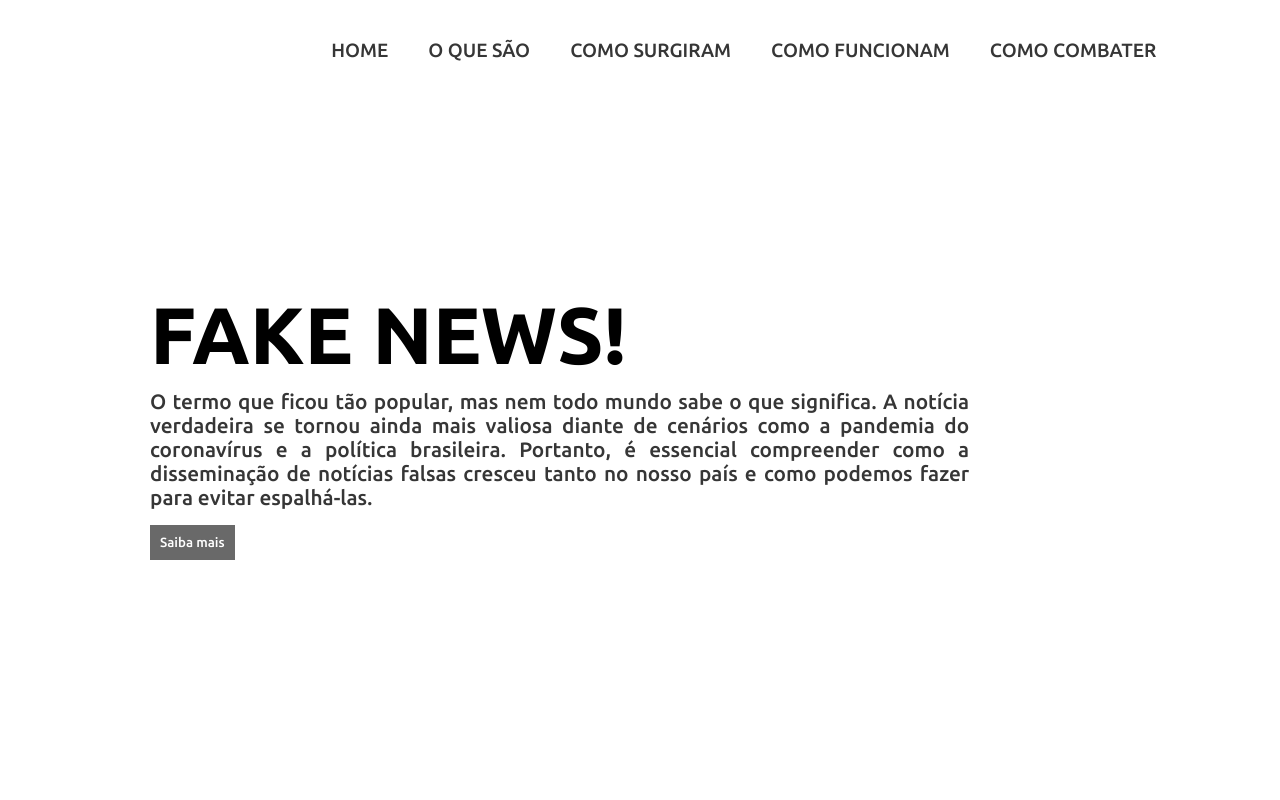
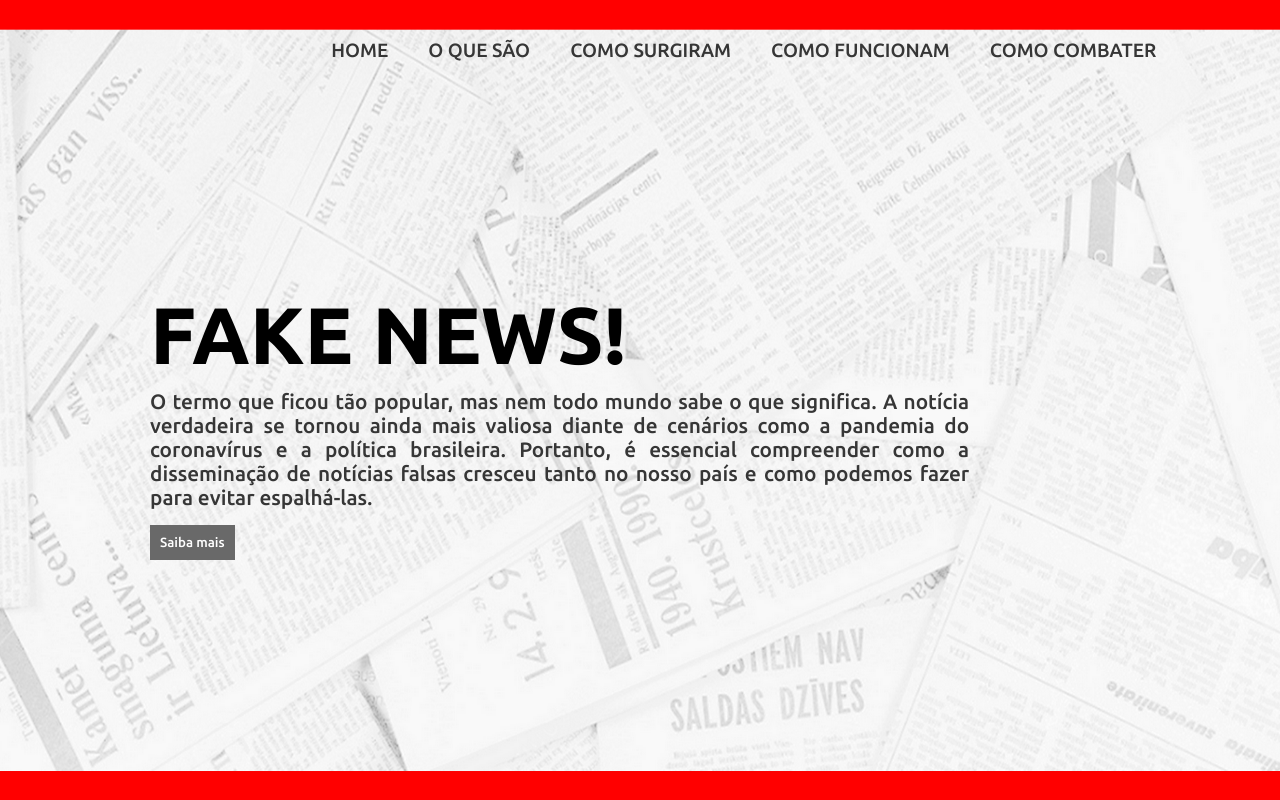
Before and after one commit to dedeacr/combate-fake-news, a plain HTML site: page index.html in a window 1280 px wide. Shown: the top 800 px of the page. Drawn offline with Linux system fonts and the light colour scheme; grey boxes are pictures that could not be loaded.

Commit message:
Update style.css

```diff
--- a/style.css
+++ b/style.css
@@ -40,8 +40,8 @@ header .menu ul li a{
 #home .container{
     width: 100%;
     height: 100vh;
-    /*background: url(image/bg1.png) no-repeat;*/
-    background: url ("https://raw.githubusercontent.com/dedeacr/combate-fake-news/main/image/bg1.png?raw=true");
+    background: url(image/bg1.png) no-repeat;
+    /*background: url ("https://raw.githubusercontent.com/dedeacr/combate-fake-news/main/image/bg1.png?raw=true");*/
     background-size: 100% 100%;
 
 }
```
